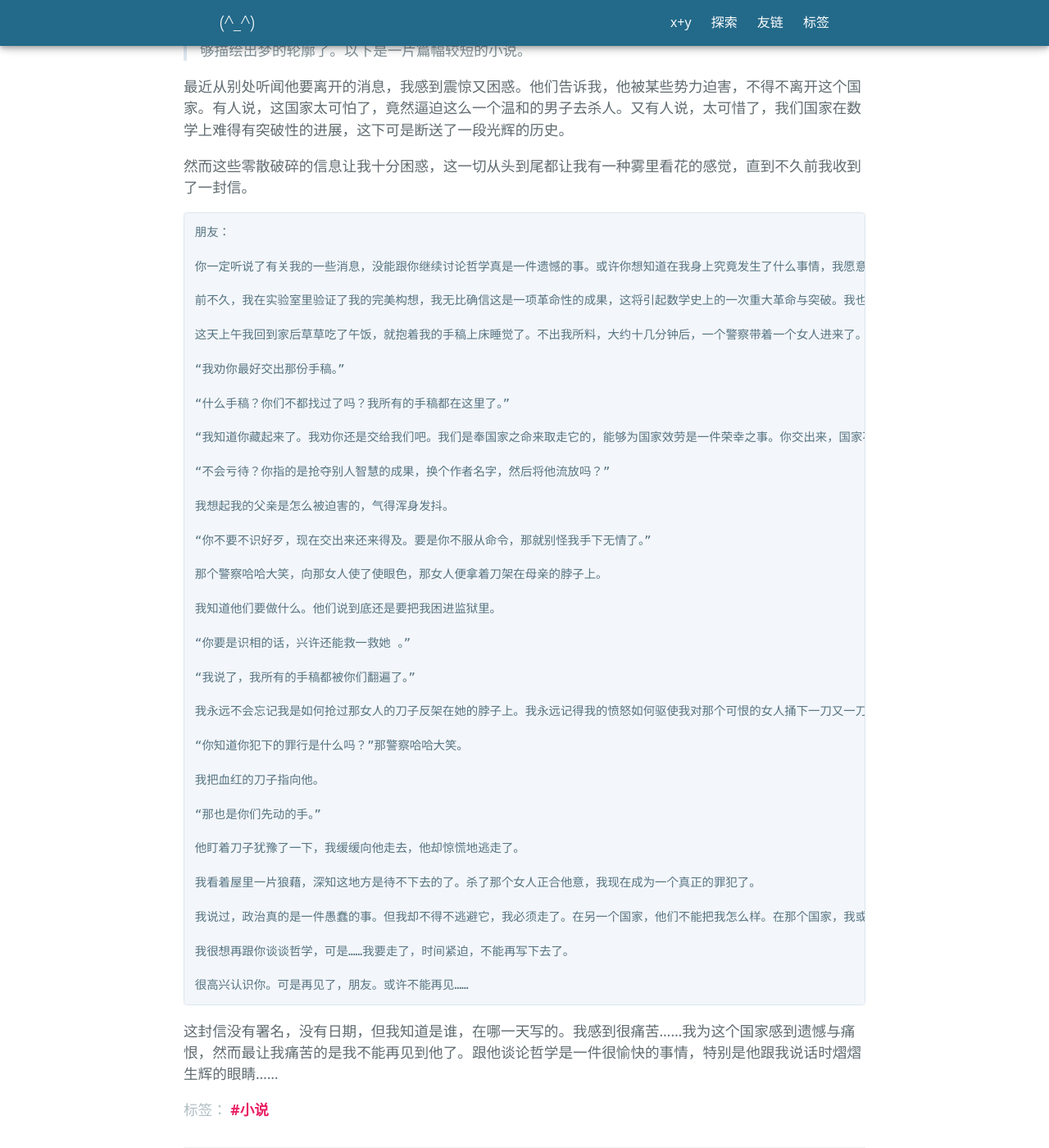
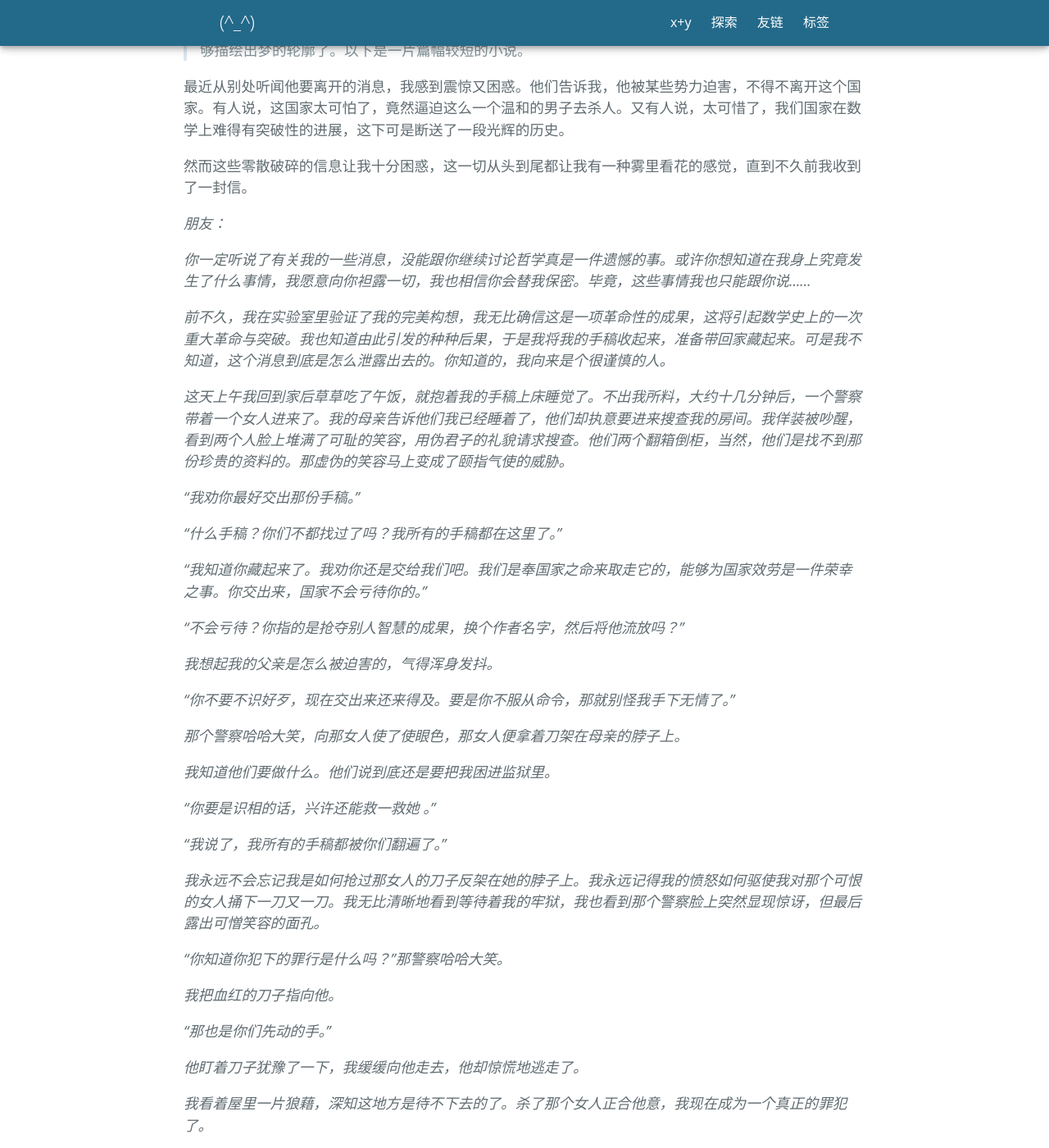
Before and after one commit to xplusy44/xplusy44.github.io, a Jekyll site: the page built from _posts/2022-7-10-永别.md, in a window 1280 px wide and 1400 px high, scrolled down 568 px. Shown: the whole window at 82% size. Built offline with Jekyll 4.4.1, drawn with Linux system fonts in a browser that asks for light colours; some web fonts are replaced; some of the changed text lies outside the part shown.

Commit message:
Update 2022-7-10-永别.md

````diff
--- a/_posts/2022-7-10-永别.md
+++ b/_posts/2022-7-10-永别.md
@@ -10,52 +10,52 @@ tags: 小说
 
 然而这些零散破碎的信息让我十分困惑，这一切从头到尾都让我有一种雾里看花的感觉，直到不久前我收到了一封信。
 
-```
-朋友：
 
-你一定听说了有关我的一些消息，没能跟你继续讨论哲学真是一件遗憾的事。或许你想知道在我身上究竟发生了什么事情，我愿意向你袒露一切，我也相信你会替我保密。毕竟，这些事情我也只能跟你说……
+*朋友：*
 
-前不久，我在实验室里验证了我的完美构想，我无比确信这是一项革命性的成果，这将引起数学史上的一次重大革命与突破。我也知道由此引发的种种后果，于是我将我的手稿收起来，准备带回家藏起来。可是我不知道，这个消息到底是怎么泄露出去的。你知道的，我向来是个很谨慎的人。
+*你一定听说了有关我的一些消息，没能跟你继续讨论哲学真是一件遗憾的事。或许你想知道在我身上究竟发生了什么事情，我愿意向你袒露一切，我也相信你会替我保密。毕竟，这些事情我也只能跟你说……*
 
-这天上午我回到家后草草吃了午饭，就抱着我的手稿上床睡觉了。不出我所料，大约十几分钟后，一个警察带着一个女人进来了。我的母亲告诉他们我已经睡着了，他们却执意要进来搜查我的房间。我佯装被吵醒，看到两个人脸上堆满了可耻的笑容，用伪君子的礼貌请求搜查。他们两个翻箱倒柜，当然，他们是找不到那份珍贵的资料的。那虚伪的笑容马上变成了颐指气使的威胁。
+*前不久，我在实验室里验证了我的完美构想，我无比确信这是一项革命性的成果，这将引起数学史上的一次重大革命与突破。我也知道由此引发的种种后果，于是我将我的手稿收起来，准备带回家藏起来。可是我不知道，这个消息到底是怎么泄露出去的。你知道的，我向来是个很谨慎的人。*
 
-“我劝你最好交出那份手稿。”
+*这天上午我回到家后草草吃了午饭，就抱着我的手稿上床睡觉了。不出我所料，大约十几分钟后，一个警察带着一个女人进来了。我的母亲告诉他们我已经睡着了，他们却执意要进来搜查我的房间。我佯装被吵醒，看到两个人脸上堆满了可耻的笑容，用伪君子的礼貌请求搜查。他们两个翻箱倒柜，当然，他们是找不到那份珍贵的资料的。那虚伪的笑容马上变成了颐指气使的威胁。*
 
-“什么手稿？你们不都找过了吗？我所有的手稿都在这里了。”
+*“我劝你最好交出那份手稿。”*
 
-“我知道你藏起来了。我劝你还是交给我们吧。我们是奉国家之命来取走它的，能够为国家效劳是一件荣幸之事。你交出来，国家不会亏待你的。”
+*“什么手稿？你们不都找过了吗？我所有的手稿都在这里了。”*
 
-“不会亏待？你指的是抢夺别人智慧的成果，换个作者名字，然后将他流放吗？”
+*“我知道你藏起来了。我劝你还是交给我们吧。我们是奉国家之命来取走它的，能够为国家效劳是一件荣幸之事。你交出来，国家不会亏待你的。”*
 
-我想起我的父亲是怎么被迫害的，气得浑身发抖。
+*“不会亏待？你指的是抢夺别人智慧的成果，换个作者名字，然后将他流放吗？”*
 
-“你不要不识好歹，现在交出来还来得及。要是你不服从命令，那就别怪我手下无情了。”
+*我想起我的父亲是怎么被迫害的，气得浑身发抖。*
 
-那个警察哈哈大笑，向那女人使了使眼色，那女人便拿着刀架在母亲的脖子上。
+*“你不要不识好歹，现在交出来还来得及。要是你不服从命令，那就别怪我手下无情了。”*
 
-我知道他们要做什么。他们说到底还是要把我困进监狱里。
+*那个警察哈哈大笑，向那女人使了使眼色，那女人便拿着刀架在母亲的脖子上。*
 
-“你要是识相的话，兴许还能救一救她 。”
+*我知道他们要做什么。他们说到底还是要把我困进监狱里。*
 
-“我说了，我所有的手稿都被你们翻遍了。”
+*“你要是识相的话，兴许还能救一救她 。”*
 
-我永远不会忘记我是如何抢过那女人的刀子反架在她的脖子上。我永远记得我的愤怒如何驱使我对那个可恨的女人捅下一刀又一刀。我无比清晰地看到等待着我的牢狱，我也看到那个警察脸上突然显现惊讶，但最后露出可憎笑容的面孔。
+*“我说了，我所有的手稿都被你们翻遍了。”*
 
-“你知道你犯下的罪行是什么吗？”那警察哈哈大笑。
+*我永远不会忘记我是如何抢过那女人的刀子反架在她的脖子上。我永远记得我的愤怒如何驱使我对那个可恨的女人捅下一刀又一刀。我无比清晰地看到等待着我的牢狱，我也看到那个警察脸上突然显现惊讶，但最后露出可憎笑容的面孔。*
 
-我把血红的刀子指向他。
+*“你知道你犯下的罪行是什么吗？”那警察哈哈大笑。*
 
-“那也是你们先动的手。”
+*我把血红的刀子指向他。*
 
-他盯着刀子犹豫了一下，我缓缓向他走去，他却惊慌地逃走了。
+*“那也是你们先动的手。”*
 
-我看着屋里一片狼藉，深知这地方是待不下去的了。杀了那个女人正合他意，我现在成为一个真正的罪犯了。
+*他盯着刀子犹豫了一下，我缓缓向他走去，他却惊慌地逃走了。*
 
-我说过，政治真的是一件愚蠢的事。但我却不得不逃避它，我必须走了。在另一个国家，他们不能把我怎么样。在那个国家，我或许只能过上隐姓埋名的生活了。
+*我看着屋里一片狼藉，深知这地方是待不下去的了。杀了那个女人正合他意，我现在成为一个真正的罪犯了。*
 
-我很想再跟你谈谈哲学，可是……我要走了，时间紧迫，不能再写下去了。
+*我说过，政治真的是一件愚蠢的事。但我却不得不逃避它，我必须走了。在另一个国家，他们不能把我怎么样。在那个国家，我或许只能过上隐姓埋名的生活了。*
 
-很高兴认识你。可是再见了，朋友。或许不能再见……
-```
+*我很想再跟你谈谈哲学，可是……我要走了，时间紧迫，不能再写下去了。*
+
+*很高兴认识你。可是再见了，朋友。或许不能再见……*
+
 
 这封信没有署名，没有日期，但我知道是谁，在哪一天写的。我感到很痛苦……我为这个国家感到遗憾与痛恨，然而最让我痛苦的是我不能再见到他了。跟他谈论哲学是一件很愉快的事情，特别是他跟我说话时熠熠生辉的眼睛……
````
